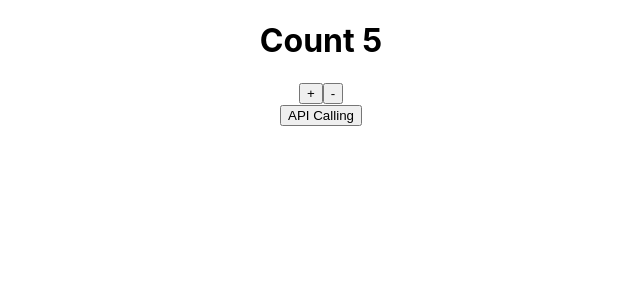
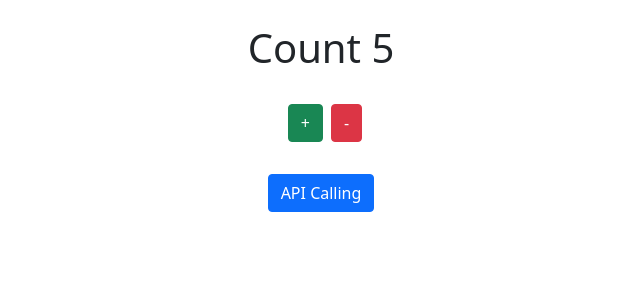
Before and after one commit to shebsjose/Redux, a React (Create React App) app: page / in a window 1280 px wide. Shown: the top 300 px of the page, without its empty margins (319-959 px from the left). Built offline with nearby package versions, Linux system fonts and the light colour scheme.

Commit message:
Async and Await

```diff
--- a/package.json
+++ b/package.json
@@ -7,6 +7,7 @@
     "@testing-library/react": "^12.1.3",
     "@testing-library/user-event": "^13.5.0",
     "axios": "^0.26.0",
+    "bootstrap": "^5.1.3",
     "react": "^17.0.2",
     "react-dom": "^17.0.2",
     "react-redux": "^7.2.6",
--- a/src/App.js
+++ b/src/App.js
@@ -10,10 +10,10 @@ function App() {
   const dispatch = useDispatch();
   return (
     <div className="App">
-    <h1>Count { counter.value }</h1>
-    <button onClick={() =>{dispatch(increment())}}> + </button>
-    <button onClick={() =>{dispatch(decrement())}}> - </button><br />
-    <button onClick={() =>{dispatch(fetchUser())}}> API Calling </button><br />
+    <h1 className='m-4'>Count { counter.value }</h1>
+    <button className="btn btn-success m-2" onClick={() =>{dispatch(increment())}}> + </button>
+    <button className="btn btn-danger" onClick={() =>{dispatch(decrement())}}> - </button><br /><br/>
+    <button className="btn btn-primary"onClick={() =>{dispatch(fetchUser())}}> API Calling </button><br />
     </div>
   );
 }
--- a/src/action/index.js
+++ b/src/action/index.js
@@ -35,7 +35,7 @@ export const fetchUserFailure = error => {
 // export const fetchUser = () => {
 //     return function (dispatch) {
 //         dispatch(fetchUserRequest())
-//          axios.get('https://jsonplaceholder.typicode.com/users')
+//          axios.get('https://jsonplaceholder.typicode.com/users123')
 //         .then(response =>{
 //             // response.data is the array of users
 //             dispatch(fetchUserSuccess(response.data))
@@ -49,14 +49,17 @@ export const fetchUserFailure = error => {
 // }
 
 export const fetchUser = () => {
-    return async function (dispatch) {
-        dispatch(fetchUserRequest())
-         const response = await axios.get('https://jsonplaceholder.typicode.com/users123')
-        if(response.data) {
-            dispatch(fetchUserSuccess(response.data))
-        } else {
-      dispatch(fetchUserFailure(response.error.data))
-      console.log('hello sheba',response.error.data);
-        }
-    }
+    return async  dispatch => {
+        try {
+            dispatch(fetchUserRequest())
+            console.log('request');
+            const response = await axios.get('https://jsonplaceholder.typicode.com/users123');
+            dispatch(fetchUserSuccess(response.data));
+          }
+          catch(error) {
+              console.log('error');
+            dispatch(fetchUserFailure(error.message))
+          }
+
 }
+}
--- a/src/index.js
+++ b/src/index.js
@@ -3,6 +3,7 @@ import ReactDOM from 'react-dom';
 import './index.css';
 import App from './App';
 import reportWebVitals from './reportWebVitals';
+import "bootstrap/dist/css/bootstrap.css";
 import { createStore, applyMiddleware, compose} from 'redux';
 import thunk from 'redux-thunk';
 import allReducer from './reducer';
```
Also changed, not shown: 1 other file (tests, documents, lock files or other folders).
